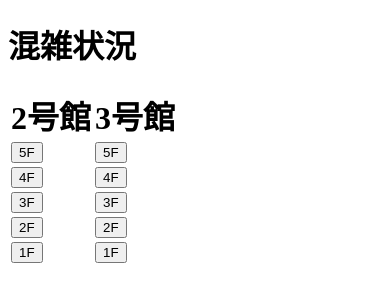
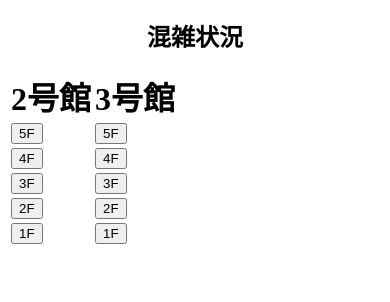
Before and after one commit to white160114/crds_front_mobile, a Next.js app: page / in a window 390 px wide. Shown: the top 302 px of the page. Built offline with nearby package versions, Linux system fonts and the light colour scheme; no server answers; the database is empty.

Commit message:
Homemodule.cssの修正

```diff
--- a/src/styles/Home.module.css
+++ b/src/styles/Home.module.css
@@ -108,8 +108,11 @@
   position: relative;
 }
 /*共通スタイル*/
-.main.title {
+.main_title {
+  text-align: center;
   font-size: 1.5rem;
+  padding: 1rem;
+  margin-bottom: 1rem;
 }
 
 .floa-table {
@@ -143,6 +146,11 @@
 
 /* Mobile */
 @media (max-width: 700px) {
+
+  .main_title {
+    font-size: 1.5rem;
+    padding: 0.1rem;
+  }
 
   .main {
     padding: 2rem;
```
